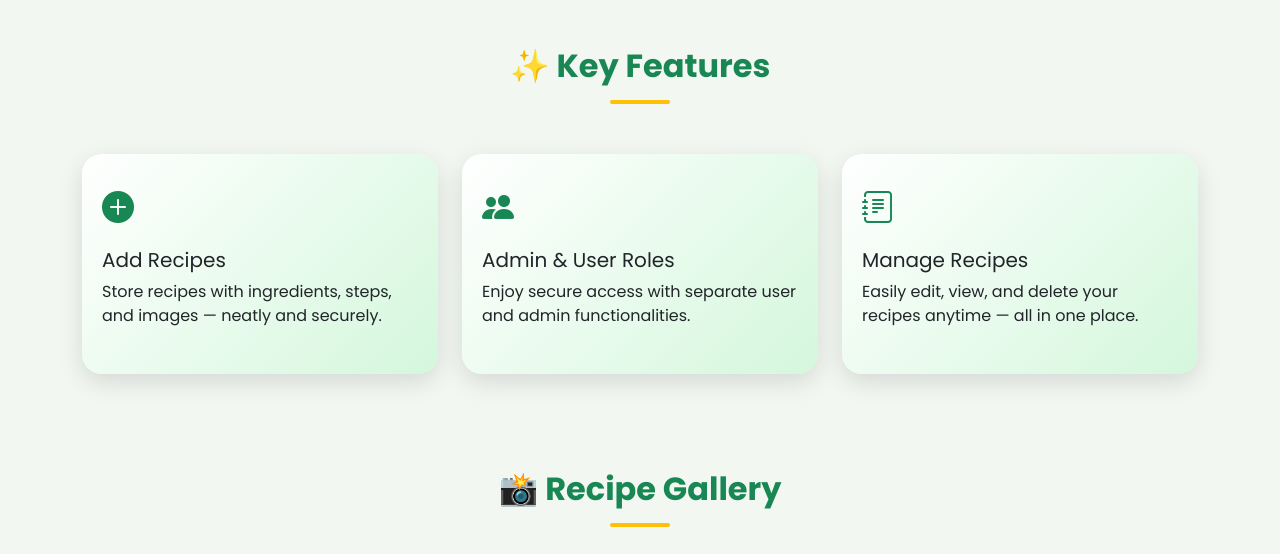
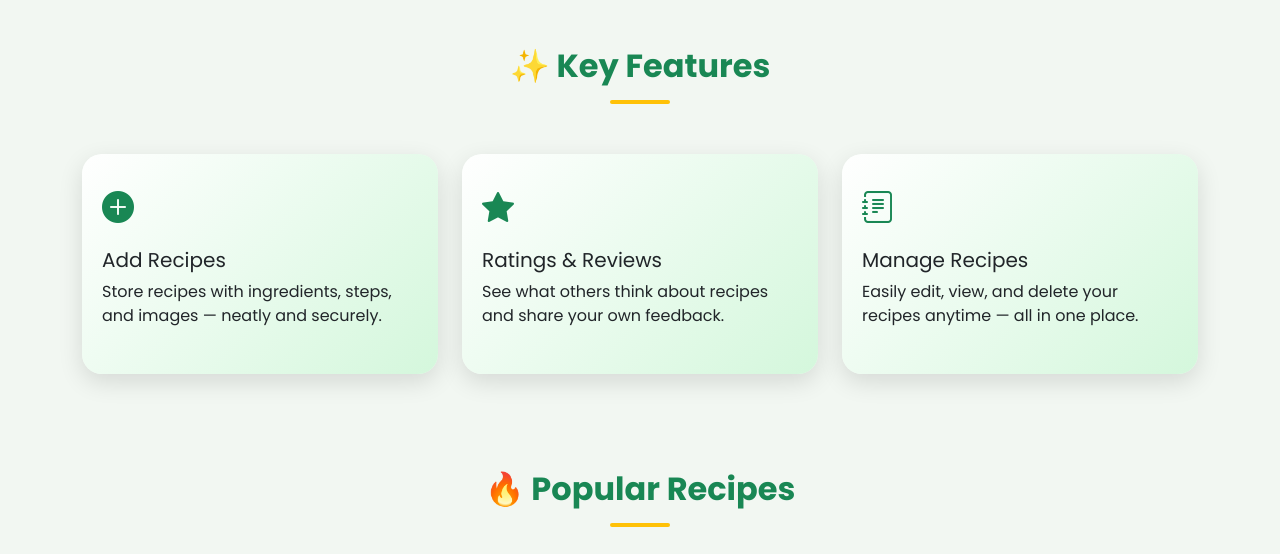
Before and after one commit to c5047112/Food_Recipe-Manager, a Flask app: page / in a window 1280 px wide. Shown: the part 655-1209 px from the top of the page. Run offline with Flask 3, Linux system fonts and the light colour scheme; data comes from the database, SQL or seed files in the repository; both versions use the stored data as it was after the commit.

Commit message:
done the changes in the Home page by displaying images randomly

```diff
--- a/app.py
+++ b/app.py
@@ -34,9 +34,53 @@ app.secret_key = "supersecretkey"
 # ---------------------------------------------
 # HOME
 # ---------------------------------------------
+import random
+
 @app.route("/")
 def home():
-    return render_template("index.html")
+    conn = get_db_connection()
+    c = conn.cursor()
+
+    # Get all approved recipes
+    c.execute("SELECT * FROM recipes WHERE status='approved'")
+    all_recipes = c.fetchall()
+
+    # Pick random recipes for Featured (3) and Popular (6)
+    featured_recipes = random.sample(all_recipes, min(3, len(all_recipes)))
+    popular_recipes = random.sample(all_recipes, min(6, len(all_recipes)))
+
+    # Stats
+    c.execute("SELECT COUNT(*) AS total_recipes FROM recipes WHERE status='approved'")
+    total_recipes = c.fetchone()["total_recipes"]
+
+    c.execute("SELECT COUNT(*) AS total_users FROM users WHERE is_approved=1 AND is_admin=0")
+    total_users = c.fetchone()["total_users"]
+
+    c.execute("SELECT COUNT(*) AS total_chefs FROM users WHERE is_admin=1")
+    total_chefs = c.fetchone()["total_chefs"]
+
+    total_features = 50  # Hardcoded for demo
+
+    # Example user stories
+    user_stories = [
+        {"name": "Priya Sharma", "role": "Home Chef", "story": "This app has made managing my recipes so easy! I love sharing them with friends and family.", "img": "https://randomuser.me/api/portraits/women/68.jpg"},
+        {"name": "Rahul Verma", "role": "Food Blogger", "story": "Clean design and easy-to-use interface. Highly recommended for all food enthusiasts!", "img": "https://randomuser.me/api/portraits/men/45.jpg"},
+        {"name": "Sneha Kapoor", "role": "Restaurant Owner", "story": "The admin tools are fantastic! Managing recipes has never been this smooth.", "img": "https://randomuser.me/api/portraits/women/22.jpg"},
+    ]
+
+    conn.close()
+
+    return render_template(
+        "index.html",
+        featured_recipes=featured_recipes,
+        popular_recipes=popular_recipes,
+        total_recipes=total_recipes,
+        total_users=total_users,
+        total_chefs=total_chefs,
+        total_features=total_features,
+        user_stories=user_stories
+    )
+
 
 # ---------------------------------------------
 # USER SIGNUP
--- a/templates/index.html
+++ b/templates/index.html
@@ -354,13 +337,15 @@
         <p>Store recipes with ingredients, steps, and images — neatly and securely.</p>
       </div>
     </div>
+
     <div class="col-md-4">
       <div class="feature-card">
-          <i class="bi bi-people-fill"></i>
-          <h5 class="mt-3">Admin & User Roles</h5>
-          <p>Enjoy secure access with separate user and admin functionalities.</p>
+        <i class="bi bi-star-fill"></i>
+        <h5 class="mt-3">Ratings & Reviews</h5>
+        <p>See what others think about recipes and share your own feedback.</p>
       </div>
     </div>
+
     <div class="col-md-4">
       <div class="feature-card">
         <i class="bi bi-journal-text"></i>
@@ -368,110 +353,106 @@
         <p>Easily edit, view, and delete your recipes anytime — all in one place.</p>
       </div>
     </div>
+
   </div>
 </section>
 
-  <!-- Gallery Section -->
-  <section class="py-5 gallery container">
-    <h2 class="section-title text-center">📸 Recipe Gallery</h2>
-    <div class="row g-4">
-      <div class="col-md-4"><img src="https://images.unsplash.com/photo-1601050691317-69fa2b34a59d" alt="Recipe 1"></div>
-      <div class="col-md-4"><img src="https://images.unsplash.com/photo-1604908177222-2b74494b7fd9" alt="Recipe 2"></div>
-      <div class="col-md-4"><img src="https://images.unsplash.com/photo-1603070444363-4973a2769c1e" alt="Recipe 3"></div>
+ <!-- Popular Recipes Carousel -->
+<section class="py-5 container">
+  <h2 class="section-title text-center">🔥 Popular Recipes</h2>
+  <div id="popularRecipesCarousel" class="carousel slide" data-bs-ride="carousel">
+    <div class="carousel-inner">
+      {% for recipe in popular_recipes %}
+      <div class="carousel-item {% if loop.index0 == 0 %}active{% endif %}">
+        <img src="{{ recipe.image_url }}" class="d-block w-100 rounded" alt="{{ recipe.title }}" style="height:500px; object-fit:cover;">
+        <div class="carousel-caption d-none d-md-block bg-dark bg-opacity-50 rounded p-2">
+          <h5>{{ recipe.title }}</h5>
+        </div>
+      </div>
+      {% endfor %}
+    </div>
+
+    <!-- Carousel controls -->
+    <button class="carousel-control-prev" type="button" data-bs-target="#popularRecipesCarousel" data-bs-slide="prev">
+      <span class="carousel-control-prev-icon"></span>
+      <span class="visually-hidden">Previous</span>
+    </button>
+    <button class="carousel-control-next" type="button" data-bs-target="#popularRecipesCarousel" data-bs-slide="next">
+      <span class="carousel-control-next-icon"></span>
+      <span class="visually-hidden">Next</span>
+    </button>
+
+    <!-- Carousel indicators -->
+    <div class="carousel-indicators mt-3">
+      {% for recipe in popular_recipes %}
+      <button type="button" data-bs-target="#popularRecipesCarousel" data-bs-slide-to="{{ loop.index0 }}" {% if loop.index0 == 0 %}class="active"{% endif %}></button>
+      {% endfor %}
+    </div>
   </div>
 </section>
 
 <!-- Stats Section -->
-  <section class="stats">
+<section class="py-5 stats">
   <div class="container">
     <h2>Our Achievements</h2>
-      <div class="row text-center mt-5">
-        <div class="col-md-3">
-          <div class="stat-item">10k+</div>
+    <div class="row text-center">
+      <div class="col-md-4 mb-4">
+        <div class="stat-item">{{ total_recipes }}</div>
         <div class="stat-label">Recipes Stored</div>
       </div>
-        <div class="col-md-3">
-          <div class="stat-item">5k+</div>
+      <div class="col-md-4 mb-4">
+        <div class="stat-item">{{ total_users }}</div>
         <div class="stat-label">Happy Users</div>
       </div>
-        <div class="col-md-3">
-          <div class="stat-item">200+</div>
+      <div class="col-md-4 mb-4">
+        <div class="stat-item">{{ total_chefs }}</div>
         <div class="stat-label">Chefs & Admins</div>
-        </div>
-        <div class="col-md-3">
-          <div class="stat-item">50+</div>
-          <div class="stat-label">Features Added</div>
       </div>
     </div>
   </div>
 </section>
 
+
  <!-- User Stories Section -->
 <section class="py-5 bg-light">
   <div class="container text-center">
     <h2 class="section-title">🗣️ User Stories</h2>
-      <div class="row g-4">
+    <div class="row g-4 justify-content-center">
+      {% for user in user_stories %}
       <div class="col-md-4">
         <div class="user-story-card">
-            <img src="https://randomuser.me/api/portraits/women/68.jpg" alt="Priya">
-            <h5>Priya Sharma</h5>
-            <p class="role">Home Chef</p>
-            <p class="story">"This app has made managing my recipes so easy! I love sharing them with friends and family."</p>
+          <img src="{{ user.img }}" alt="{{ user.name }}">
+          <h5>{{ user.name }}</h5>
+          <p class="role">{{ user.role }}</p>
+          <p class="story">"{{ user.story }}"</p>
         </div>
       </div>
-        <div class="col-md-4">
-          <div class="user-story-card">
-            <img src="https://randomuser.me/api/portraits/men/45.jpg" alt="Rahul">
-            <h5>Rahul Verma</h5>
-            <p class="role">Food Blogger</p>
-            <p class="story">"Clean design and easy-to-use interface. Highly recommended for all food enthusiasts!"</p>
-          </div>
-        </div>
-        <div class="col-md-4">
-          <div class="user-story-card">
-            <img src="https://randomuser.me/api/portraits/women/22.jpg" alt="Sneha">
-            <h5>Sneha Kapoor</h5>
-            <p class="role">Restaurant Owner</p>
-            <p class="story">"The admin tools are fantastic! Managing recipes has never been this smooth."</p>
-          </div>
-        </div>
+      {% endfor %}
     </div>
   </div>
 </section>
 
-  <!-- Featured Recipes Section -->
+
+<!-- Featured Recipes -->
 <section class="py-5 container">
   <h2 class="section-title text-center">🍽️ Featured Recipes</h2>
   <div class="row g-4">
+    {% for recipe in featured_recipes %}
     <div class="col-md-4">
       <div class="recipe-card">
-          <img src="https://images.unsplash.com/photo-1601050691317-69fa2b34a59d" alt="Recipe 1">
+        <img src="{{ recipe.image_url }}" alt="{{ recipe.title }}" style="height:250px; object-fit:cover;">
         <div class="card-body">
-            <h5>Spaghetti Carbonara</h5>
-            <p>Classic Italian pasta with creamy sauce and bacon.</p>
+          <h5>{{ recipe.title }}</h5>
+          <p>{{ recipe.category or 'Delicious Recipe' }}</p>
         </div>
       </div>
     </div>
-      <div class="col-md-4">
-        <div class="recipe-card">
-          <img src="https://images.unsplash.com/photo-1604908177222-2b74494b7fd9" alt="Recipe 2">
-          <div class="card-body">
-            <h5>Grilled Chicken Salad</h5>
-            <p>Fresh vegetables topped with juicy grilled chicken.</p>
-          </div>
-        </div>
-      </div>
-      <div class="col-md-4">
-        <div class="recipe-card">
-          <img src="https://images.unsplash.com/photo-1603070444363-4973a2769c1e" alt="Recipe 3">
-          <div class="card-body">
-            <h5>Chocolate Brownie</h5>
-            <p>Rich and fudgy brownie perfect for dessert lovers.</p>
-          </div>
-        </div>
-      </div>
+    {% endfor %}
   </div>
 </section>
+
+
+
 
   <!-- CTA Section -->
   <section class="cta">
@@ -485,11 +466,35 @@
 
   <!-- Footer -->
   <footer>
-    <p class="mb-0">© 2025 Food & Recipe Manager | Developed by <b>Prithvi Roshan</b> 💚</p>
+    <p class="mb-0">© 2025 Food & Recipe Manager | Developed by <b>Prithvi Roshan & Team </b> 💚</p>
   </footer>
 
   <!-- Bootstrap JS -->
   <script src="https://cdn.jsdelivr.net/npm/bootstrap@5.3.3/dist/js/bootstrap.bundle.min.js"></script>
+
+  <script>
+    // Stats Counter Animation
+    document.addEventListener('DOMContentLoaded', () => {
+      const counters = document.querySelectorAll('.display-4');
+      counters.forEach(counter => {
+        const updateCount = () => {
+          const target = +counter.innerText;
+          let count = 0;
+          const increment = target / 100;
+          const interval = setInterval(() => {
+            count += increment;
+            if (count >= target) {
+              counter.innerText = target;
+              clearInterval(interval);
+            } else {
+              counter.innerText = Math.ceil(count);
+            }
+          }, 20);
+        };
+        updateCount();
+      });
+    });
+  </script>
 </body>
 
 </html>
```
Also changed, not shown: other parts of templates/index.html (+23 -40 lines), recipe.db. Lines whose indentation alone changed are shown as unchanged.
